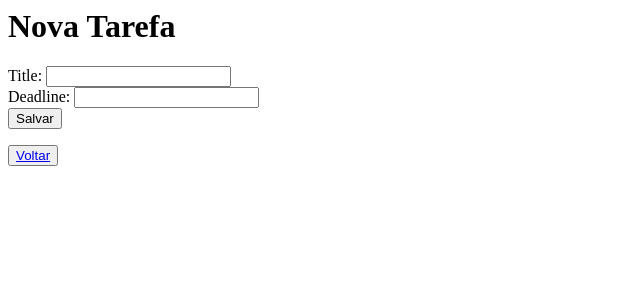
After one commit to juanpfsti/resolucaoP1, a Django app: page /create/ in a window 1280 px wide. The commit adds this page. Shown: the top 300 px of the page, without its empty margins (0-640 px from the left). Run offline with Django 5.2, Linux system fonts and the light colour scheme.

Commit message:
resolução da parte final do projeto, criada a classe TodoCreateView, importado as funcionalidades necessarias, realizado a criação do todo_form, e as configurações de conexão urls. O programa funciona perfeitamente.

```diff
--- a/setup/urls.py
+++ b/setup/urls.py
@@ -16,9 +16,10 @@ Including another URLconf
 """
 from django.contrib import admin
 from django.urls import path
-from todos.views import TodoListView
+from todos.views import TodoListView, TodoCreateView
 
 urlpatterns = [
     path('admin/', admin.site.urls),
-    path('', TodoListView.as_view(), name='todo_list')
+    path('', TodoListView.as_view(), name='todo_list'),
+    path('create/', TodoCreateView.as_view(), name='todo_create')
 ]
--- a/todos/models.py
+++ b/todos/models.py
@@ -5,4 +5,4 @@ class Todo(models.Model):
     title = models.CharField(max_length=100, null=False, blank=False)
     created_at = models.DateField(auto_now_add=True, null=False, blank=False)
     deadline = models.DateField(null=False, blank=False)
-    finished_at = models.DateField(null=False)
+    finished_at = models.DateField(auto_now_add=True, null=False)
--- /dev/null
+++ b/todos/templates/todos/todo_form.html
@@ -0,0 +1,8 @@
+<h1>Nova Tarefa</h1>
+<form method="POST">
+    {% csrf_token %}
+    {{form}}
+    <button type="submit">Salvar</button>
+</form>
+
+<button><a href="{% url 'todo_list'%}">Voltar</a></button>
--- a/todos/templates/todos/todo_list.html
+++ b/todos/templates/todos/todo_list.html
@@ -7,3 +7,6 @@
 
   {% endfor %}
 </ul>
+
+
+<button><a href="{% url 'todo_create' %}">Nova Tarefa</a></button>
--- a/todos/views.py
+++ b/todos/views.py
@@ -1,7 +1,13 @@
 from django.shortcuts import render
-from django.views.generic import ListView
+from django.views.generic import ListView, CreateView
 from .models import Todo
+from django.urls import reverse_lazy
 
 # Create your views here.
 class TodoListView(ListView):
     model = Todo
+
+class TodoCreateView(CreateView):
+    model = Todo
+    fields = ['title', 'deadline']
+    success_url = reverse_lazy('todo_list')
```
Also changed, not shown: db.sqlite3.
